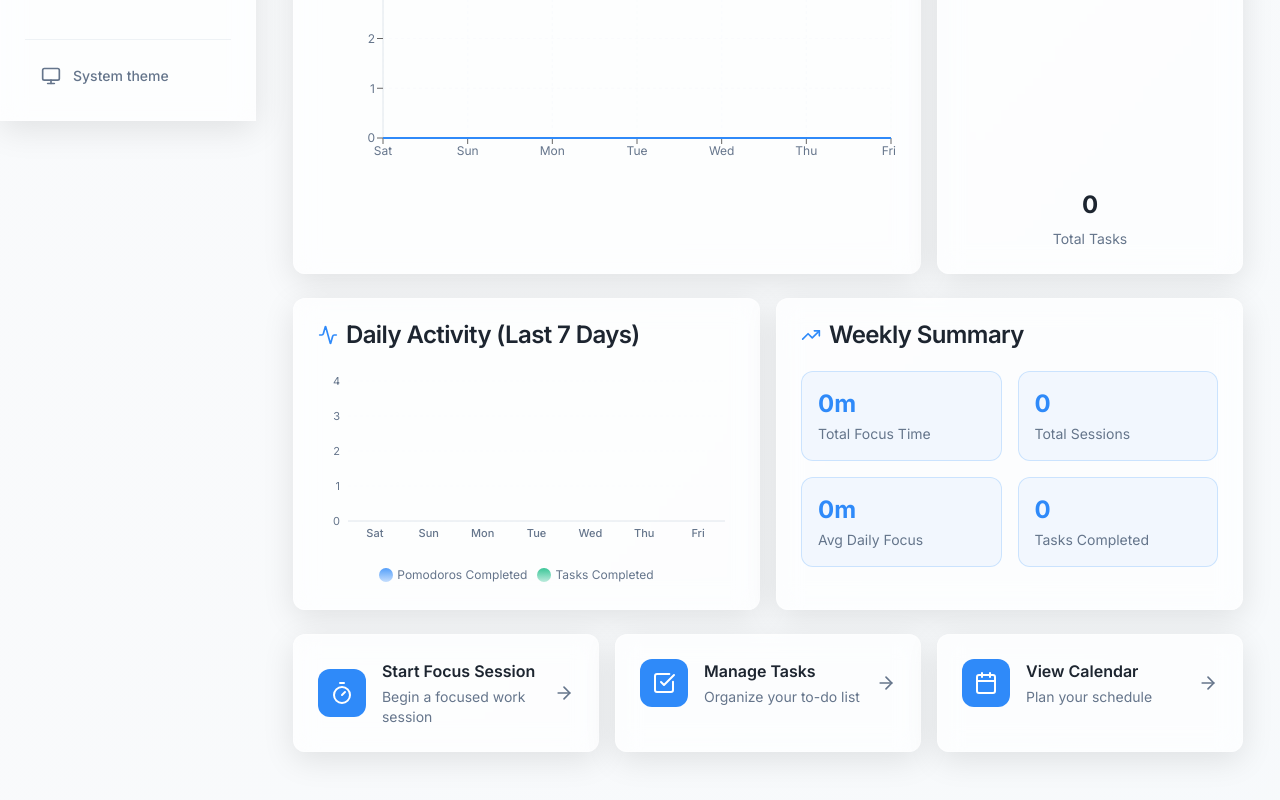
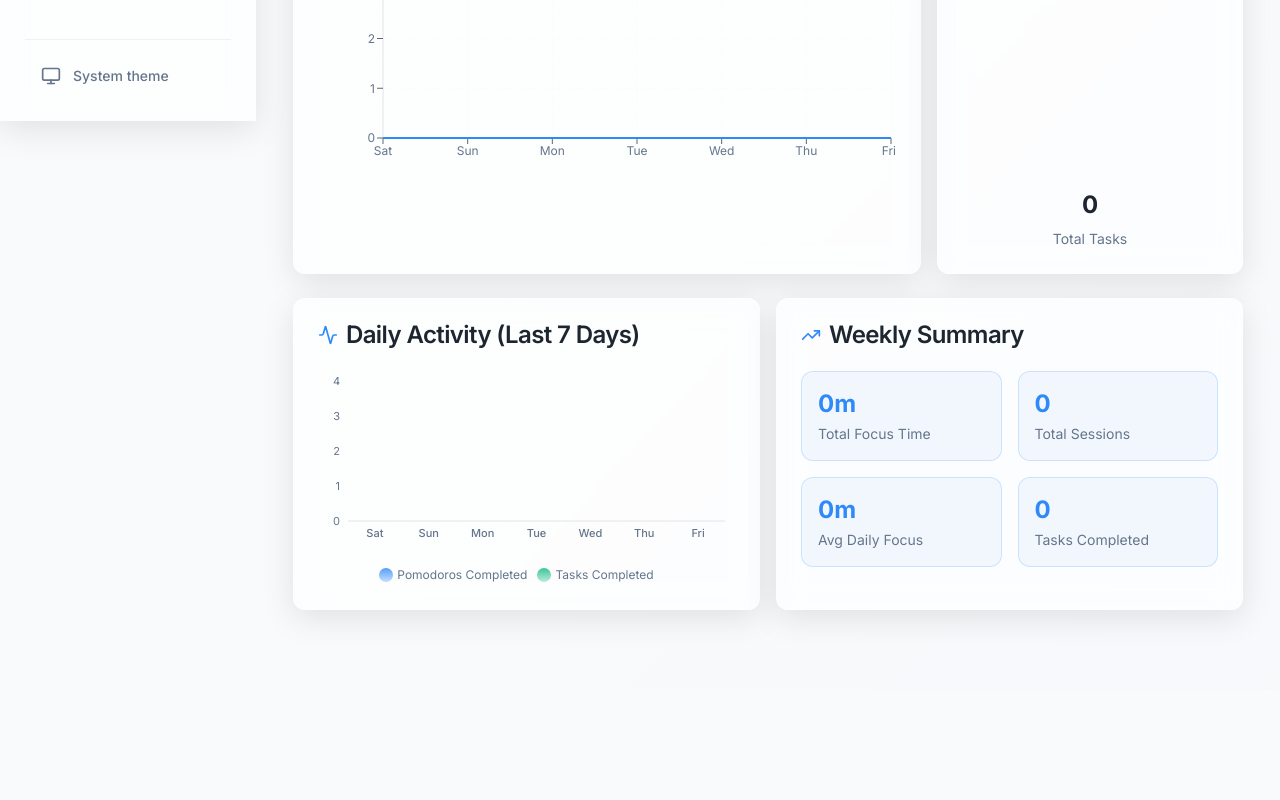
Before and after one commit to dominikkoenitzer/Zephyr, a React (Vite) app: page / in a window 1280 px wide. Shown: the part 679-1479 px from the top of the page. After the commit the page ends 1369 px from the top, so only its background shows below. Built offline with nearby package versions, Linux system fonts and the light colour scheme.

Commit message:
Remove unused imports and duplicate Quick Actions section

```diff
--- a/src/pages/Dashboard.jsx
+++ b/src/pages/Dashboard.jsx
@@ -4,7 +4,6 @@ import {
   Timer,
   CheckSquare,
   Calendar,
-  Play,
   Clock,
   Target,
   Coffee,
@@ -14,7 +13,6 @@ import {
   ArrowRight,
   Activity
 } from 'lucide-react';
-import { Button } from '../components/ui/button';
 import { Card, CardContent, CardHeader, CardTitle } from '../components/ui/card';
 import { localStorageService } from '../services/localStorage';
 import {
@@ -501,51 +499,6 @@ function Dashboard() {
             </CardContent>
           </Card>
         </div>
-
-        {/* Quick Actions */}
-        <div className="grid grid-cols-1 md:grid-cols-3 gap-4">
-          <Card className="glass-card border-none hover-lift group cursor-pointer transition-all">
-            <CardContent className="flex items-center gap-4 p-6">
-              <div className="h-12 w-12 rounded-lg bg-primary flex items-center justify-center group-hover:scale-110 transition-transform">
-                <Timer className="h-6 w-6 text-white" />
-              </div>
-              <div className="flex-1">
-                <h3 className="font-semibold text-foreground mb-1">Start Focus Session</h3>
-                <p className="text-sm text-muted-foreground">Begin a focused work session</p>
-              </div>
-              <ArrowRight className="h-5 w-5 text-muted-foreground group-hover:text-primary transition-colors" />
-            </CardContent>
-            <Link to="/focus" className="absolute inset-0" />
-          </Card>
-
-          <Card className="glass-card border-none hover-lift group cursor-pointer transition-all">
-            <CardContent className="flex items-center gap-4 p-6">
-              <div className="h-12 w-12 rounded-lg bg-primary flex items-center justify-center group-hover:scale-110 transition-transform">
-                <CheckSquare className="h-6 w-6 text-white" />
-              </div>
-              <div className="flex-1">
-                <h3 className="font-semibold text-foreground mb-1">Manage Tasks</h3>
-                <p className="text-sm text-muted-foreground">Organize your to-do list</p>
-              </div>
-              <ArrowRight className="h-5 w-5 text-muted-foreground group-hover:text-primary transition-colors" />
-            </CardContent>
-            <Link to="/tasks" className="absolute inset-0" />
-          </Card>
-
-          <Card className="glass-card border-none hover-lift group cursor-pointer transition-all">
-            <CardContent className="flex items-center gap-4 p-6">
-              <div className="h-12 w-12 rounded-lg bg-primary flex items-center justify-center group-hover:scale-110 transition-transform">
-                <Calendar className="h-6 w-6 text-white" />
-              </div>
-              <div className="flex-1">
-                <h3 className="font-semibold text-foreground mb-1">View Calendar</h3>
-                <p className="text-sm text-muted-foreground">Plan your schedule</p>
-              </div>
-              <ArrowRight className="h-5 w-5 text-muted-foreground group-hover:text-primary transition-colors" />
-            </CardContent>
-            <Link to="/calendar" className="absolute inset-0" />
-          </Card>
-        </div>
       </div>
     </div>
   );
```
